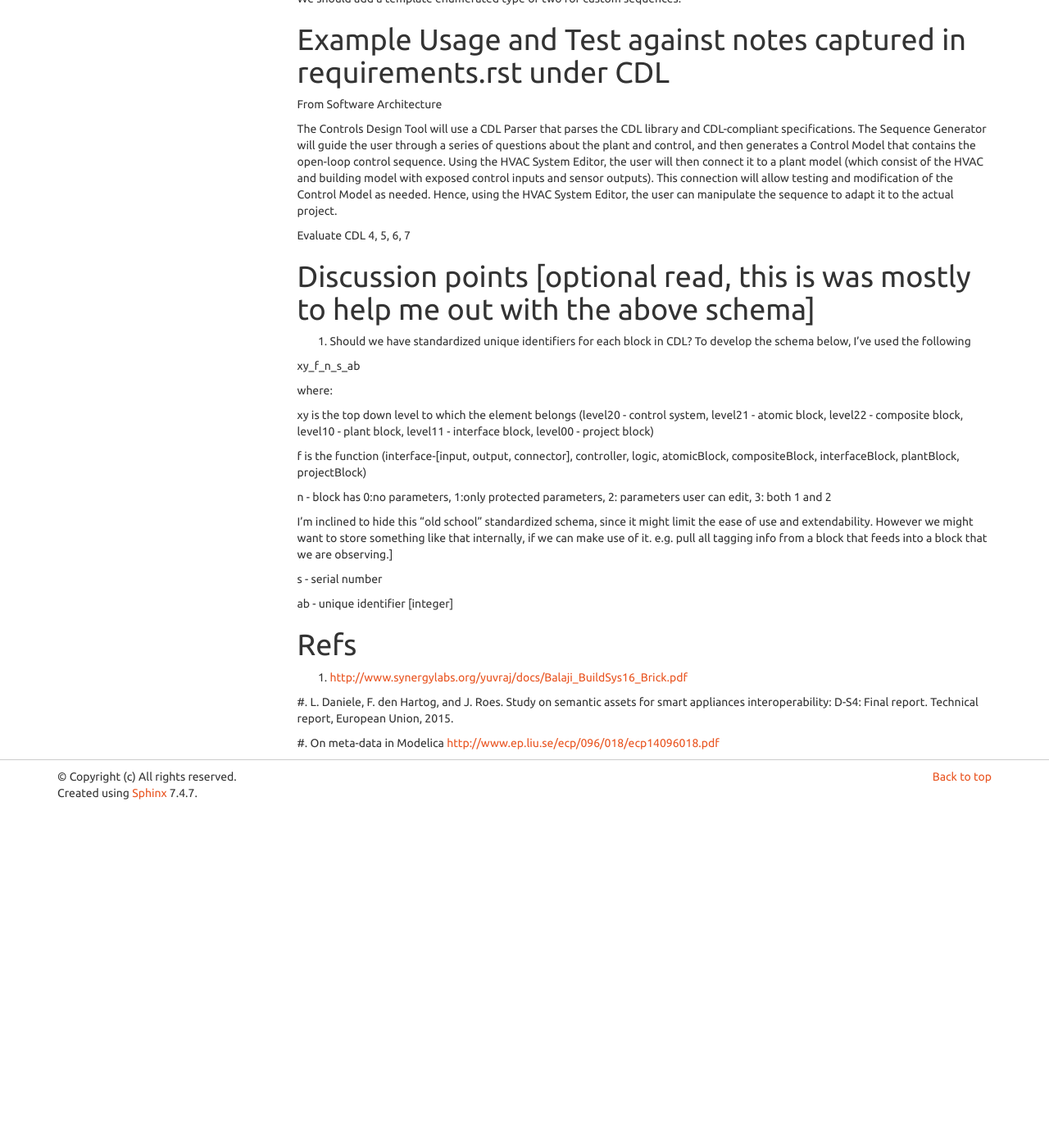
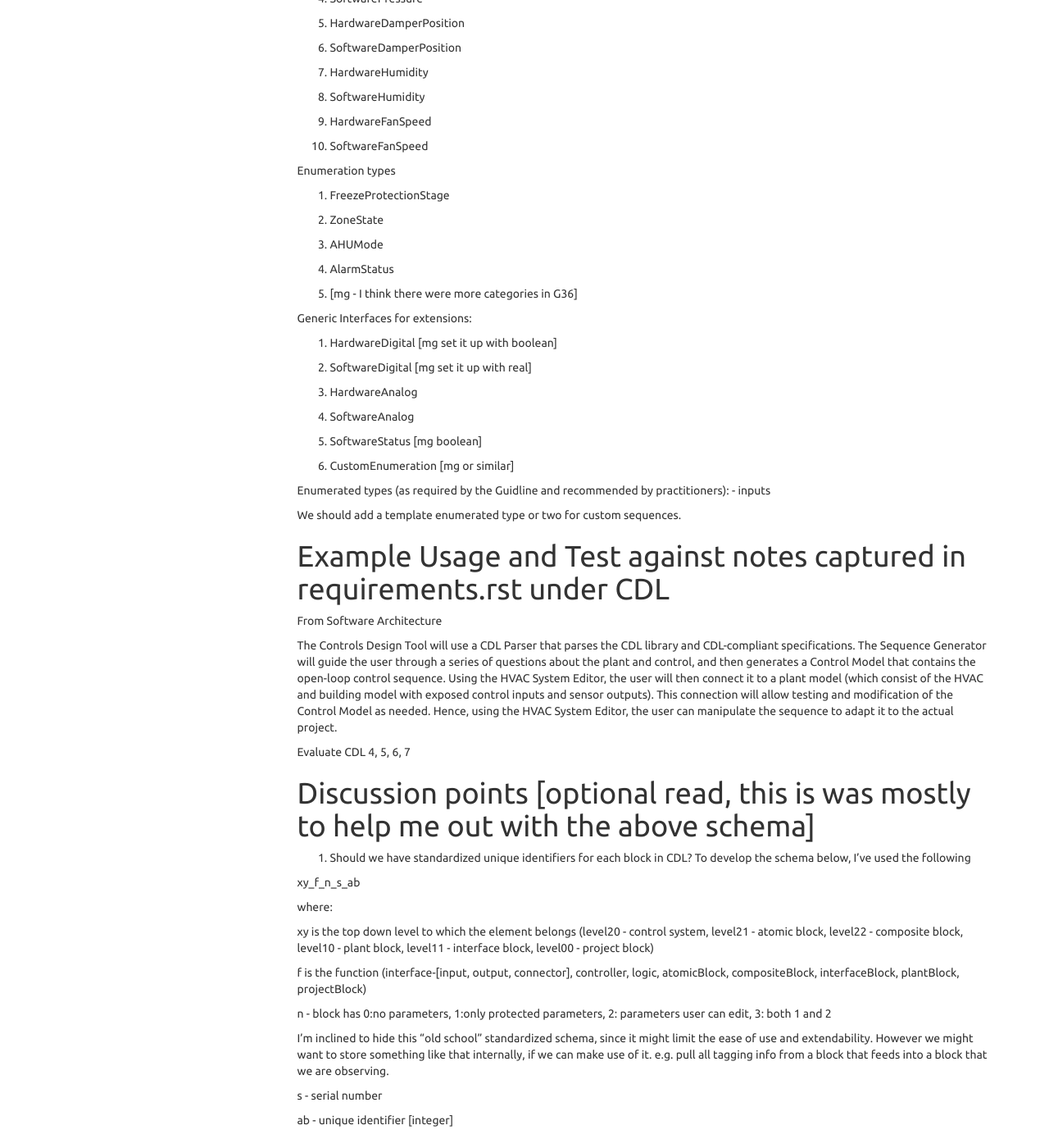
Before and after one commit to lbl-srg/obc, a Sphinx documentation site: the page built from specification/source/draftTaggingConcept.rst, in a window 1280 px wide and 1400 px high, scrolled down 4012 px. Shown: the whole window at 82% size. Built offline with Sphinx 7.4.7, drawn with Linux system fonts in a browser that asks for light colours; before the commit the page ends 4999 px from its top, so only the background shows below that; some of the changed text lies outside the part shown.

Commit message:
added interface types

```diff
--- a/specification/source/draftTaggingConcept.rst
+++ b/specification/source/draftTaggingConcept.rst
@@ -232,9 +232,32 @@ There should be an Input, Output, and a Connector for each of the listed:
 
 #. HardwareTemperature
 #. SoftwareTemperature
-#.
-#.
-#.
+#. HardwarePressure
+#. SoftwarePressure
+#. HardwareDamperPosition
+#. SoftwareDamperPosition
+#. HardwareHumidity
+#. SoftwareHumidity
+#. HardwareFanSpeed
+#. SoftwareFanSpeed
+
+Enumeration types
+
+#. FreezeProtectionStage
+#. ZoneState
+#. AHUMode
+#. AlarmStatus
+#. [mg - I think there were more categories in G36]
+
+
+Generic Interfaces for extensions:
+
+#. HardwareDigital [mg set it up with boolean]
+#. SoftwareDigital [mg set it up with real]
+#. HardwareAnalog
+#. SoftwareAnalog
+#. SoftwareStatus [mg boolean]
+#. CustomEnumeration [mg or similar]
 
 
 
@@ -276,14 +299,14 @@ f is the function (interface-[input, output, connector], controller, logic, atom
 
 n - block has 0:no parameters, 1:only protected parameters, 2: parameters user can edit, 3: both 1 and 2
 
-I'm inclined to hide this "old school" standardized schema, since it might limit the ease of use and extendability. However we might want to store something like that internally, if we can make use of it. e.g. pull all tagging info from a block that feeds into a block that we are observing.]
+I'm inclined to hide this "old school" standardized schema, since it might limit the ease of use and extendability. However we might want to store something like that internally, if we can make use of it. e.g. pull all tagging info from a block that feeds into a block that we are observing.
 
 s - serial number
 
 ab - unique identifier [integer]
 
-Refs
------
+References
+---------
 #. http://www.synergylabs.org/yuvraj/docs/Balaji_BuildSys16_Brick.pdf
 
 #. L. Daniele, F. den Hartog, and J. Roes. Study on semantic
```
